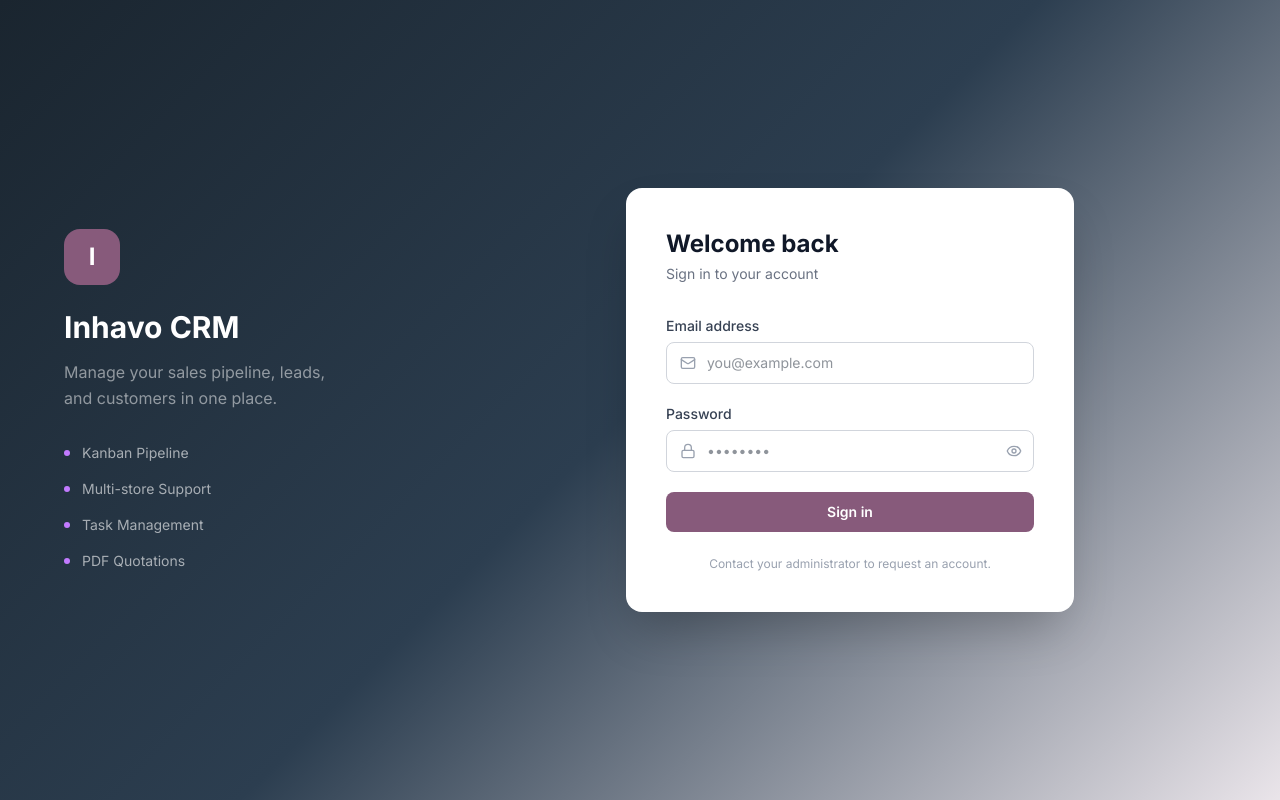
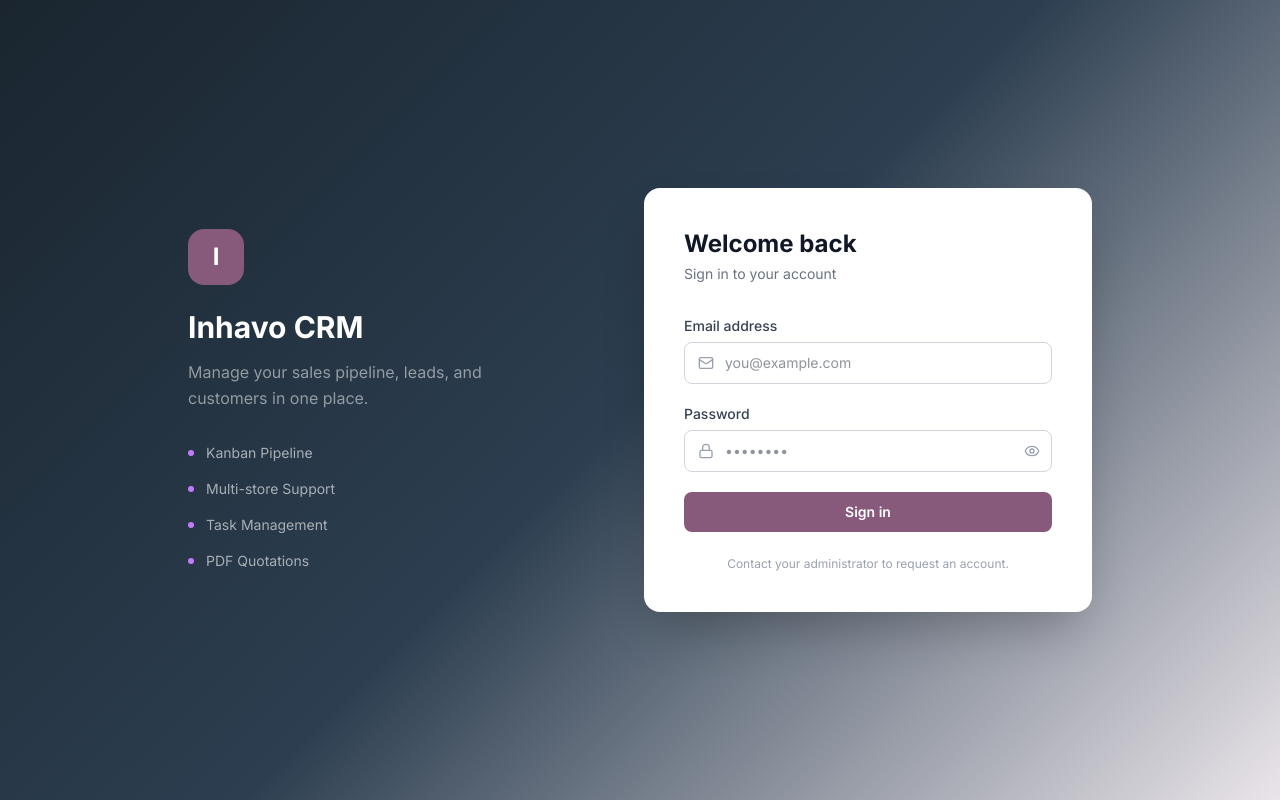
Before and after one commit to ZuhriNoor/inhavo-crm, a React (Vite) app: page /login in a window 1280 px wide. Built offline with nearby package versions, Linux system fonts and the light colour scheme; no server answers; what @react-pdf/renderer would draw is missing.

Commit message:
layout fix login

```diff
--- a/src/pages/LoginPage.jsx
+++ b/src/pages/LoginPage.jsx
@@ -40,11 +40,12 @@ const LoginPage = () => {
 
   return (
     <div
-      className="min-h-screen flex"
+      className="min-h-screen flex items-center justify-center p-8 lg:p-12"
       style={{ background: 'linear-gradient(135deg, #1a252f 0%, #2c3e50 50%, #875a7b22 100%)' }}
     >
-      {/* Left branding panel */}
-      <div className="hidden lg:flex flex-col justify-center px-16 w-[420px] shrink-0">
+      <div className="flex flex-col lg:flex-row items-center justify-center gap-12 lg:gap-24 w-full max-w-5xl">
+        {/* Left branding panel */}
+        <div className="hidden lg:flex flex-col justify-center w-[360px] shrink-0">
         <div className="mb-8">
           <div
             className="w-14 h-14 rounded-2xl flex items-center justify-center text-white font-bold text-2xl mb-6"
@@ -70,9 +71,8 @@ const LoginPage = () => {
         </div>
       </div>
 
-      {/* Right login form */}
-      <div className="flex-1 flex items-center justify-center p-8">
-        <div className="w-full max-w-md">
+        {/* Right login form */}
+        <div className="w-full max-w-md shrink-0">
           <div className="bg-white rounded-2xl shadow-2xl p-10">
             {/* Mobile logo */}
             <div className="lg:hidden flex items-center gap-3 mb-8">
```
